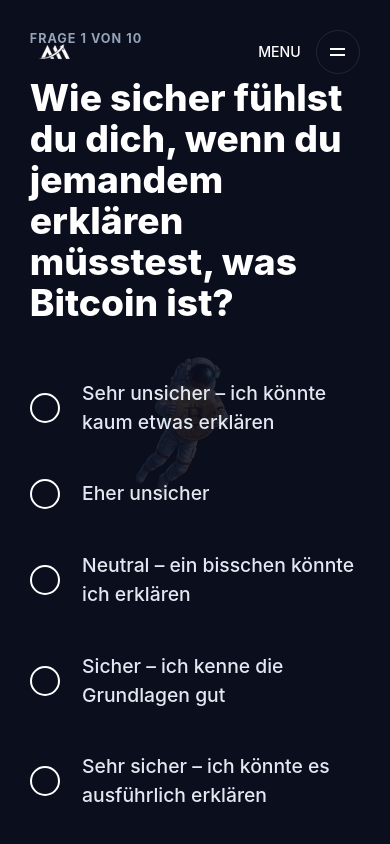
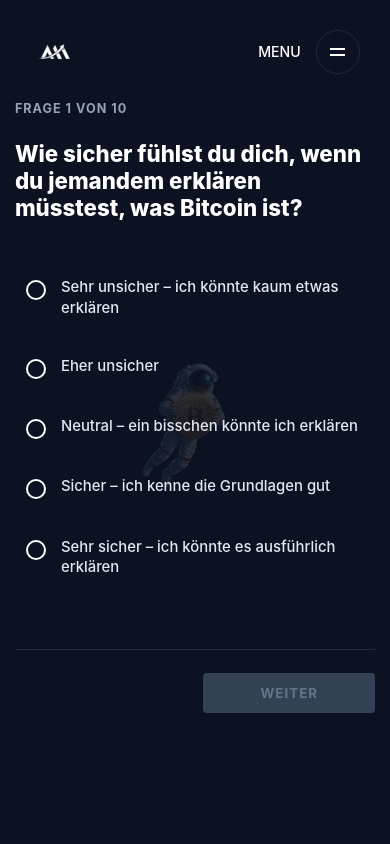
Before and after one commit to crabDono/dmwt_vercell_app, a Next.js app: page /quiz in a window 390 px wide. Shown: the top 844 px of the page. Built offline with nearby package versions, Linux system fonts and the light colour scheme.

Commit message:
Quiz responsiveness refined

```diff
--- a/src/app/quiz/Quiz.module.css
+++ b/src/app/quiz/Quiz.module.css
@@ -1,37 +1,54 @@
+/* Quiz.module.css */
+
 /* --- Globaler Container --- */
 .quizContainer {
   min-height: 100vh;
   display: flex;
   justify-content: center;
-  align-items: center;
-  background-color: #0b0e1d; /* Dein gewünschtes Dark Blue */
-  color: #ffffff; /* Weißer Text als Standard */
-  font-family: "Inter", sans-serif;
-  padding: 2rem;
+  /* WICHTIG: Align-items start statt center, damit auf kleinen Screens
+     der Inhalt gescrollt werden kann und nicht oben abgeschnitten wird */
+  align-items: flex-start;
+
+  background-color: #0c1222; /* Space Blue */
+  color: #ffffff;
+  font-family: "Inter", -apple-system, BlinkMacSystemFont, "Segoe UI", Roboto,
+    sans-serif;
+
+  /* WICHTIG FÜR NAVBAR:
+     Da die Navbar 'fixed' ist, müssen wir dem Container oben Platz geben,
+     sonst klebt der Text hinter dem Logo. */
+  padding-top: 120px;
+  padding-bottom: 4rem;
+  padding-left: 1.5rem;
+  padding-right: 1.5rem;
+
+  position: relative;
+  overflow-x: hidden; /* Verhindert seitliches Scrollen */
 }
 
-/* Optional: Das Astronautenbild.
-   Auf dem dunklen Hintergrund sieht es vermutlich sehr gut aus.
-   Wir lassen es sichtbar, aber positionieren es absolut im Hintergrund.
-*/
+/* Hintergrundbild */
 .backgroundImage {
   position: absolute;
   top: 50%;
   left: 50%;
   transform: translate(-50%, -50%);
-  opacity: 0.15; /* Dezent im Hintergrund */
-  pointer-events: none; /* Klicks gehen durch das Bild durch */
+  opacity: 0.15;
+  pointer-events: none;
   z-index: 0;
+
+  /* Responsive Anpassung für das Bild */
+  max-width: 90vw;
+  height: auto;
 }
 
-/* Der Content-Container liegt ÜBER dem Bild (z-index) */
+/* Der Content-Container */
 .quizBox {
   width: 100%;
-  max-width: 700px;
+  max-width: 700px; /* Maximale Breite auf Desktop */
   display: flex;
   flex-direction: column;
   gap: 2rem;
-  z-index: 1;
+  z-index: 1; /* Bleibt unter der Navbar (die hat z-index: 50) */
   position: relative;
 }
 
@@ -42,12 +59,11 @@
   gap: 1rem;
 }
 
-/* Anpassung für den Fall, dass du die Dots/Text eingebaut hast */
 .progressHeader {
   display: flex;
   align-items: center;
-  gap: 1.5rem;
-  margin-bottom: 1rem;
+  justify-content: space-between; /* Verteilt Text und Dots */
+  margin-bottom: 0.5rem;
 }
 
 .questionCountText {
@@ -55,15 +71,15 @@
   text-transform: uppercase;
   letter-spacing: 1px;
   font-weight: 700;
-  color: #94a3b8; /* Helles Grau-Blau für Nebentext */
+  color: #94a3b8;
 }
 
 /* Die Frage selbst */
 .questionText {
-  font-size: 2.5rem;
+  font-size: 2.2rem; /* Desktop Größe */
   font-weight: 800;
-  line-height: 1.1;
-  color: #ffffff; /* Reinweiß für maximalen Kontrast */
+  line-height: 1.2;
+  color: #ffffff;
   margin: 0;
 }
 
@@ -71,161 +87,74 @@
 .answerSection {
   display: flex;
   flex-direction: column;
-  gap: 1.5rem;
+  gap: 1rem;
   margin-top: 1rem;
 }
 
 .answerButton {
   background: none;
   border: none;
-  padding: 10px 0; /* Etwas mehr Klickfläche */
+  padding: 1rem; /* Größere Klickfläche */
   cursor: pointer;
 
   display: flex;
-  align-items: center;
+  align-items: flex-start; /* Text oben bündig falls mehrzeilig */
   text-align: left;
 
-  font-size: 1.3rem;
+  font-size: 1.25rem;
+  line-height: 1.4;
   font-weight: 500;
-  color: #e2e8f0; /* Leicht abgetöntes Weiß für Antworten (angenehmer für die Augen) */
+  color: #e2e8f0;
   transition: all 0.2s ease;
+  border-radius: 8px; /* Leicht abgerundet */
 }
 
-/* Der "Radio-Kreis" - Jetzt mit weißem Rand */
+/* Der "Radio-Kreis" */
 .answerButton::before {
   content: "";
   display: inline-block;
-  width: 30px;
-  height: 30px;
+  width: 24px;
+  height: 24px;
   border-radius: 50%;
-  border: 2px solid #ffffff; /* Weißer Rand */
-  margin-right: 1.5rem;
-  flex-shrink: 0;
+  border: 2px solid #ffffff;
+  margin-right: 1.25rem;
+  flex-shrink: 0; /* Verhindert, dass Kreis bei langem Text schrumpft */
+  margin-top: 0.2rem; /* Optische Ausrichtung zum Text */
   transition: all 0.3s ease;
-  background-color: transparent; /* Erstmal leer */
 }
 
-/* Hover-Effekt: Eine dezente, transparente weiße Fläche */
-.answerButton:hover:not(:disabled):not(.selected) {
-  opacity: 0.8;
-}
-
-.answerButton:hover:not(:disabled):not(.selected)::before {
-  background-color: rgba(255, 255, 255, 0.1); /* Transparenter Schimmer */
+/* Hover-Effekte (nur Desktop, stört auf Touch) */
+@media (hover: hover) {
+  .answerButton:hover:not(:disabled):not(.selected) {
+    background-color: rgba(255, 255, 255, 0.05);
+  }
 }
 
 /* Ausgewählter Zustand */
 .selected.answerButton {
   font-weight: 700;
-  color: #ffffff; /* Wird reinweiß */
+  color: #ffffff;
+  background-color: rgba(255, 255, 255, 0.1); /* Hinterlegung */
 }
 
 .selected.answerButton::before {
-  background-color: #ffffff; /* Kreis wird komplett weiß gefüllt */
-  box-shadow: 0 0 15px rgba(255, 255, 255, 0.4); /* Optional: Ein kleiner "Glow" */
+  background-color: #ffffff;
+  box-shadow: 0 0 15px rgba(255, 255, 255, 0.4);
 }
 
 .answerButton:disabled {
   cursor: default;
-  opacity: 0.5; /* Nicht gewählte Antworten dimmen ab */
-}
-
-/* --- Ergebnis-Sektion --- */
-.scoreSection {
-  text-align: center;
-  display: flex;
-  flex-direction: column;
-  align-items: center;
-  gap: 1rem;
-  background: rgba(
-    255,
-    255,
-    255,
-    0.05
-  ); /* Leichter Container-Hintergrund für das Ergebnis */
-  padding: 2rem;
-  border-radius: 16px;
-  border: 1px solid rgba(255, 255, 255, 0.1);
-}
-
-.scoreSection h2 {
-  font-size: 2.5rem;
-  font-weight: 800;
-  color: #ffffff;
-}
-
-.resultText,
-.levelText {
-  font-size: 1.5rem;
-  color: #cbd5e1;
-}
-
-.scoreNumber,
-.levelName {
-  font-weight: 800;
-  color: #ffffff;
-}
-
-/* Der Button am Ende: Invertiert (Weißer Button auf dunklem Grund) */
-.restartButton {
-  margin-top: 2rem !important;
-  background-color: #ffffff; /* Weißer Hintergrund */
-  color: #0c1222; /* Dunkelblaue Schrift */
-  border: none;
-  padding: 1rem 3rem;
-  font-size: 1rem;
-  font-weight: 800;
-  letter-spacing: 1px;
-  text-transform: uppercase;
-  cursor: pointer;
-  transition: transform 0.2s, background-color 0.2s;
-  border-radius: 4px; /* Leicht abgerundet */
-}
-
-.restartButton:hover {
-  background-color: #e2e8f0; /* Leicht graues Weiß beim Hover */
-  transform: scale(1.02);
-}
-
-/* --- Progress Dots (Falls du sie im JSX nutzt) --- */
-.progressDots {
-  display: flex;
-  align-items: center;
-  gap: 0.5rem;
-  flex-grow: 1;
-}
-
-.dot {
-  width: 10px;
-  height: 10px;
-  border-radius: 50%;
-  background-color: #1e293b; /* Dunkelgrau für noch kommende Fragen */
-  border: 1px solid #334155;
-  transition: all 0.3s ease;
-}
-
-.dotActive {
-  width: 24px;
-  height: 24px;
-  background-color: #ffffff; /* Weiß für die aktuelle Frage */
-  border: none;
-  box-shadow: 0 0 10px rgba(255, 255, 255, 0.5);
-}
-
-.dotPast {
-  background-color: #475569; /* Mittelgrau für vergangene Fragen */
-  border: none;
+  opacity: 0.6;
 }
 
 /* --- Navigation Buttons (Unten) --- */
-
 .navigationButtons {
   display: flex;
-  justify-content: space-between; /* Links Zurück, Rechts Weiter */
+  justify-content: space-between;
   align-items: center;
   margin-top: 2rem;
-  padding-top: 1rem;
-  border-top: 1px solid rgba(255, 255, 255, 0.1); /* Feine Trennlinie */
+  padding-top: 1.5rem;
+  border-top: 1px solid rgba(255, 255, 255, 0.1);
 }
 
 .navButton {
@@ -237,9 +166,12 @@
   border-radius: 4px;
   cursor: pointer;
   transition: all 0.2s ease;
+  min-width: 120px; /* Mindestbreite für Konsistenz */
+  display: flex;
+  justify-content: center;
+  align-items: center;
 }
 
-/* Der "Weiter" Button (Primär: Weiß) */
 .navButtonNext {
   background-color: #ffffff;
   color: #0c1222;
@@ -252,13 +184,12 @@
 }
 
 .navButtonNext:disabled {
-  background-color: #475569; /* Dunkelgrau wenn deaktiviert */
-  color: #94a3b8;
+  background-color: #334155;
+  color: #64748b;
   cursor: not-allowed;
-  opacity: 0.5;
+  transform: none;
 }
 
-/* Der "Zurück" Button (Sekundär: Nur Text/Rand) */
 .navButtonBack {
   background-color: transparent;
   color: #94a3b8;
@@ -269,3 +200,119 @@
   border-color: #ffffff;
   color: #ffffff;
 }
+
+/* --- Ergebnis-Sektion --- */
+.scoreSection {
+  text-align: center;
+  display: flex;
+  flex-direction: column;
+  align-items: center;
+  gap: 1.5rem;
+  background: rgba(255, 255, 255, 0.05);
+  padding: 3rem 2rem;
+  border-radius: 16px;
+  border: 1px solid rgba(255, 255, 255, 0.1);
+  margin-top: 2rem;
+}
+
+.scoreSection h2 {
+  font-size: 2.5rem;
+  font-weight: 800;
+  margin: 0;
+}
+
+.resultText {
+  font-size: 1.25rem;
+  color: #cbd5e1;
+}
+
+.scoreNumber {
+  font-size: 3rem;
+  display: block;
+  margin: 1rem 0;
+  color: #ffffff;
+}
+
+.levelText {
+  font-size: 1.5rem;
+}
+
+.restartButton {
+  margin-top: 1rem !important;
+  background-color: #ffffff;
+  color: #0c1222;
+  border: none;
+  padding: 1rem 2rem;
+  font-size: 1rem;
+  font-weight: 800;
+  text-transform: uppercase;
+  cursor: pointer;
+  border-radius: 4px;
+  width: 100%;
+  max-width: 300px;
+}
+
+/* =========================================
+   MOBILE RESPONSIVENESS
+   ========================================= */
+
+@media (max-width: 768px) {
+  .quizContainer {
+    padding-top: 100px; /* Etwas weniger Padding oben auf Mobile */
+    padding-left: 1rem;
+    padding-right: 1rem;
+  }
+
+  .questionText {
+    font-size: 1.5rem; /* Schriftgröße deutlich kleiner für Handys */
+  }
+
+  .answerButton {
+    font-size: 1rem; /* Antworttext lesbar halten */
+    padding: 0.75rem;
+  }
+
+  .answerButton::before {
+    width: 20px;
+    height: 20px;
+    margin-right: 1rem;
+  }
+
+  .navigationButtons {
+    /* Auf Mobile Buttons vielleicht untereinander?
+       Oder nebeneinander lassen, aber kleiner.
+       Hier lassen wir sie nebeneinander, machen sie aber flexibel. */
+    gap: 1rem;
+  }
+
+  .navButton {
+    padding: 10px 16px;
+    font-size: 0.9rem;
+    min-width: auto; /* Buttons schrumpfen lassen wenn nötig */
+    flex: 1; /* Beide Buttons gleich breit */
+  }
+
+  .scoreSection {
+    padding: 2rem 1rem;
+  }
+
+  .scoreSection h2 {
+    font-size: 1.8rem;
+  }
+
+  .scoreNumber {
+    font-size: 2.5rem;
+  }
+}
+
+/* Für sehr kleine Handys (iPhone SE etc.) */
+@media (max-width: 380px) {
+  .questionText {
+    font-size: 1.3rem;
+  }
+
+  .navButton {
+    font-size: 0.8rem;
+    padding: 8px 12px;
+  }
+}
```
